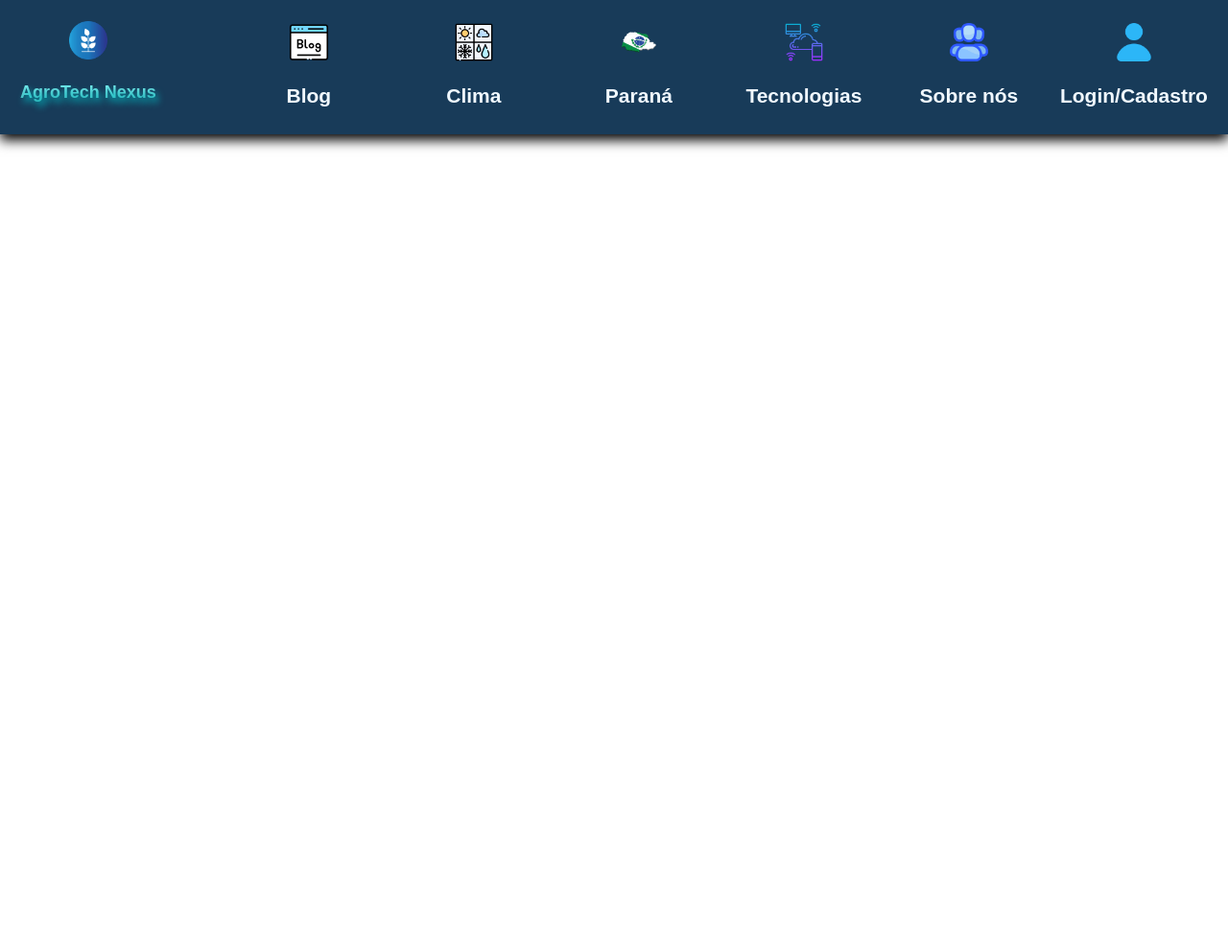
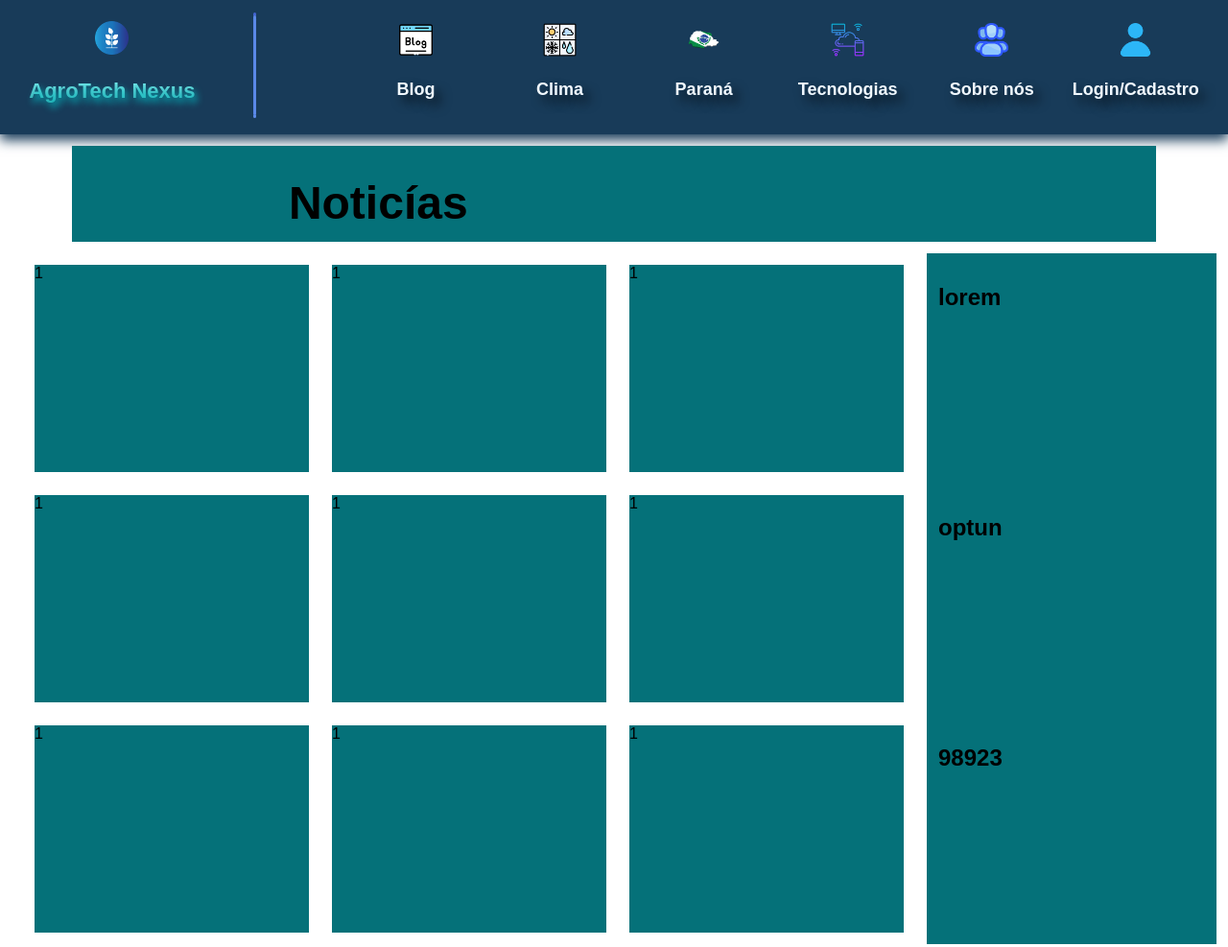
Before and after one commit to fslipe17/agro, a plain HTML site: page index.html in a window 1280 px wide. Shown: the whole page at 96% size. Before the commit the page ends 800 px from the top, so only its background shows below. Drawn offline with Linux system fonts and the light colour scheme.

Commit message:
Add files via upload

```diff
--- a/css/style.css
+++ b/css/style.css
@@ -3,18 +3,18 @@ body{
     padding: 0;
     font-family: 'Poppins', sans-serif;
 }
-
+/* Cabeçalho da pagina */
 header{
     display: flex;
     justify-content: space-around;
     height: 140px;
     background-color: #183B59;
-    box-shadow: 0px 6px 12px black;
+    box-shadow: 0px 6px 12px #183B59;
     color: aliceblue;
 }
 header img{
-    width: 40px;
-    height: 40px;
+    width: 35px;
+    height: 35px;
     margin: 0 auto;
     margin-bottom: 12px;
     padding-top: 8px;
@@ -23,8 +23,6 @@ header h1{
     text-align: center;
     margin-top: 12px;
 }
-
-
 .div-logo{
     display: grid;
     grid-template-rows: 1fr 1fr;
@@ -35,7 +33,7 @@ header h1{
     background-clip: text;
     -webkit-background-clip: text;
     -webkit-text-fill-color: transparent;
-    font-size: 18px;
+    font-size: 22px;
 }
 .div-logo img{
     margin: 0 auto;
@@ -57,6 +55,72 @@ header h1{
     display: grid;
     grid-template-rows: 1fr 1fr;
     color: aliceblue;
-    font-size: 14px;
+    font-size: 12px;
     text-decoration: none;
+    text-shadow: 6px 7px 12px rgba(0,0,0,0.71);
 }
+.risco{
+    margin: 0;
+    padding: 0;
+    width: 3px;
+    height: 74%;
+    background-color: #6696ffda;
+    margin-top: 16px;
+    border-radius: 20px;
+    box-shadow: 0px 3px 0px #6696ffda, 0px -3px 0px rgba(84, 115, 255, 0.705);
+    transition: box-shadow 0.3s ease-in-out;
+    /* box-shadow: 0px 3px 0px rgba(84, 115, 255, 0.705), 0px -3px 0px rgba(84, 115, 255, 0.705); */
+}
+/* Fim do Cabeçalho */
+
+/* Main */
+main{
+    display: flex;
+    flex-wrap: wrap;
+    flex: 1 1 120vw;
+    margin: 12px;
+}
+.titulo{
+    display: flex;
+    justify-content: space-around;
+    width: 90%;
+    height: 100px;
+    margin: 0 auto;
+    background-color: #057179;
+
+}
+.titulo h1{
+    width: 20%;
+    font-size: 3rem;
+    text-align: left;
+}
+.section-noticia{
+    display: grid;
+    grid-template-columns: repeat(3, 1fr);
+    grid-template-rows: repeat(3, 1fr);
+    flex: 10 1 70%;
+    height: 90vh;
+    margin: 12px;
+}
+.aside{
+    display: grid;
+    grid-template-columns: 1fr;
+    grid-template-rows: repeat(3, 1fr);
+    flex: 10 1 20%;
+    height: 90vh;
+    margin-top: 12px;
+}
+.div-aside{
+    padding: 12px;
+}
+
+.section-item{
+    margin: 12px;
+}
+main .section-noticia .section-item{
+    background-color: #057179;
+}
+
+.aside div{
+    background-color: #057179;
+}
--- a/index.html
+++ b/index.html
@@ -14,6 +14,7 @@
             <h1>AgroTech Nexus</h1>
         </div>
 
+        <div class="risco"></div>
 
         <nav class="nav-bar">
             <ul class="nav-ul">
@@ -23,30 +24,35 @@
                         <h1>Blog</h1>
                     </a>
                 </li>
+
                 <li class="nav-li">
                     <a class="nav-a" href="">
                         <img src="./img/clima.png" alt="Icone simbolizando o Clima">
                         <h1>Clima</h1>
                     </a>
                 </li>
+
                 <li class="nav-li">
                     <a class="nav-a" href="">
                         <img src="./img/parana.png" alt="Icone simbolizando o paraná">
                         <h1>Paraná</h1>
                     </a>
                 </li>
+
                 <li class="nav-li">
                     <a class="nav-a" href="">
                         <img src="./img/tec.png" alt="Icone simbolizando a Tecnologias utilizadas no ramo do agro negocio">
                         <h1>Tecnologias</h1>
                     </a>
                 </li>
+
                 <li class="nav-li">
                     <a class="nav-a" href="">
                         <img src="./img/Sobrenos.png" alt="Icone simbolizando varias pessoas">
                         <h1>Sobre nós</h1>
                     </a>
                 </li>
+
                 <li class="nav-li">
                     <a class="nav-a" href="">
                         <img src="./img/user.png" alt="Icone simbolizando o usuario">
@@ -58,6 +64,60 @@
 
     </header>
 
+    <main>
+
+        <div class="titulo">
+            <h1>Noticías</h1>
+            <div></div>
+        </div>
+
+        <section class="section-noticia">
+
+            <div class="section-item">1</div>
+
+            <div class="section-item">1</div>
+
+            <div class="section-item">1</div>
+
+            <div class="section-item">1</div>
+
+            <div class="section-item">1</div>
+
+            <div class="section-item">1</div>
+
+            <div class="section-item">1</div>
+
+            <div class="section-item">1</div>
+
+            <div class="section-item">1</div>
+
+        </section>
+
+
+        <aside class="aside">
+
+            <div class="div-aside">
+
+                <h1>lorem</h1>
+
+            </div>
+            <div class="div-aside">
+
+                <h1>optun</h1>
+
+            </div>
+            <div class="div-aside">
+
+                <h1>98923</h1>
+
+            </div>
+
+        </aside>
+
+    </main>
+
+
+
     <script src="./js/script.js"></script>
 </body>
 </html>
```
